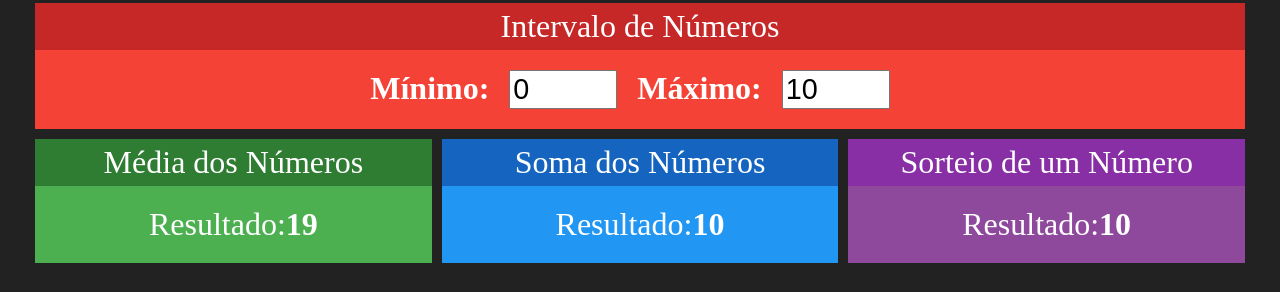
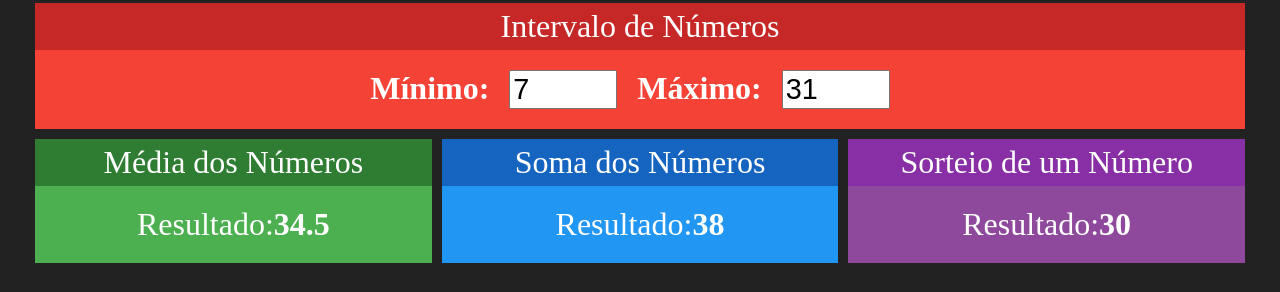
Before and after one commit to luucasor/redux-simples, a React (Create React App) app: page / in a window 1280 px wide. Shown: the part 192-484 px from the top of the page. Built offline with nearby package versions, Linux system fonts and the light colour scheme.

Commit message:
Implementando o padrão Decorator para conectar o redux com o react

```diff
--- a/src/components/Intervalo.jsx
+++ b/src/components/Intervalo.jsx
@@ -1,8 +1,12 @@
+import React from 'react'
+import { connect } from 'react-redux'
+
 import Card from './Card'
 import './Intervalo.css'
-import React from 'react'
 
-export default props => {
+
+function Intervalo(props) {
+    const { min, max } = props
     return (
         <Card title="Intervalo de Números" red>
             <div className="Intervalo">
@@ -10,7 +14,7 @@ export default props => {
                     <strong>Mínimo:</strong>
                     <input
                         type="number"
-                        value={0}
+                        value={min}
                         readOnly
                     />
                 </span>
@@ -18,7 +22,7 @@ export default props => {
                     <strong>Máximo:</strong>
                     <input
                         type="number"
-                        value={10}
+                        value={max}
                         readOnly
                         />
                 </span>
@@ -26,3 +30,12 @@ export default props => {
         </Card>
     )
 }
+
+function mapStateToProps(state) {
+    return {
+        min: state.numeros.min,
+        max: state.numeros.max,
+    }
+}
+
+export default connect(mapStateToProps)(Intervalo)
--- a/src/components/Media.jsx
+++ b/src/components/Media.jsx
@@ -10,7 +10,7 @@ function Media(props) {
             <div>
                 <span>
                     <span>Resultado:</span>
-                    <strong>{ (max + min) / 2 }</strong>
+                    <strong>{ max + min / 2}</strong>
                 </span>
             </div>
         </Card>
--- a/src/components/Soma.jsx
+++ b/src/components/Soma.jsx
@@ -1,16 +1,26 @@
+import React from 'react'
+import { connect } from 'react-redux'
+
 import Card from './Card'
 
-import React from 'react'
-
-export default props => {
+function Soma(props) {
     return (
         <Card title="Soma dos Números" blue>
             <div>
                 <span>
                     <span>Resultado:</span>
-                    <strong>10</strong>
+                    <strong>{ props.min + props.max }</strong>
                 </span>
             </div>
         </Card>
     )
 }
+
+function mapStateToProps(state) {
+    return {
+        min: state.numeros.min,
+        max: state.numeros.max,
+    }
+}
+
+export default connect(mapStateToProps)(Soma)
--- a/src/components/Sorteio.jsx
+++ b/src/components/Sorteio.jsx
@@ -1,16 +1,28 @@
+import React from 'react'
+import { connect } from 'react-redux'
+
 import Card from './Card'
 
-import React from 'react'
-
-export default props => {
+function Sorteio(props) {
+    const { min, max } = props
+    const aleatorio = parseInt(Math.random() * (max - min)) + min
     return (
         <Card title="Sorteio de um Número" purple>
             <div>
                 <span>
                     <span>Resultado:</span>
-                    <strong>10</strong>
+                    <strong>{ aleatorio }</strong>
                 </span>
             </div>
         </Card>
     )
 }
+
+function mapStateToProps(state) {
+    return {
+        min: state.numeros.min,
+        max: state.numeros.max,
+    }
+}
+
+export default connect(mapStateToProps)(Sorteio)
--- a/src/store/storeConfig.js
+++ b/src/store/storeConfig.js
@@ -2,7 +2,7 @@ import { legacy_createStore, combineReducers }from 'redux'
 
 const reducers = combineReducers({
     numeros: function(state, action) {
-        // console.log(state, ' ', action)
+        console.log(state, ' ', action)
         return {
             min: 7,
             max: 31
```
